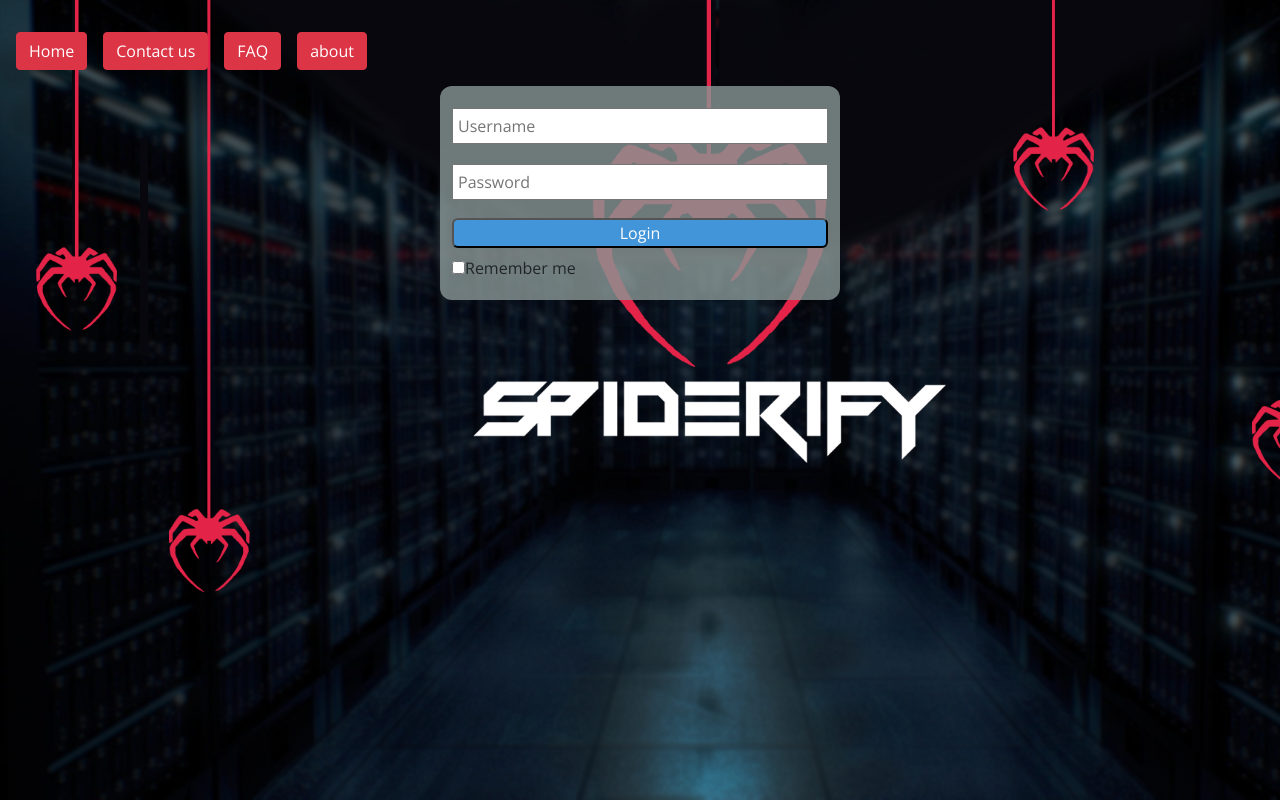
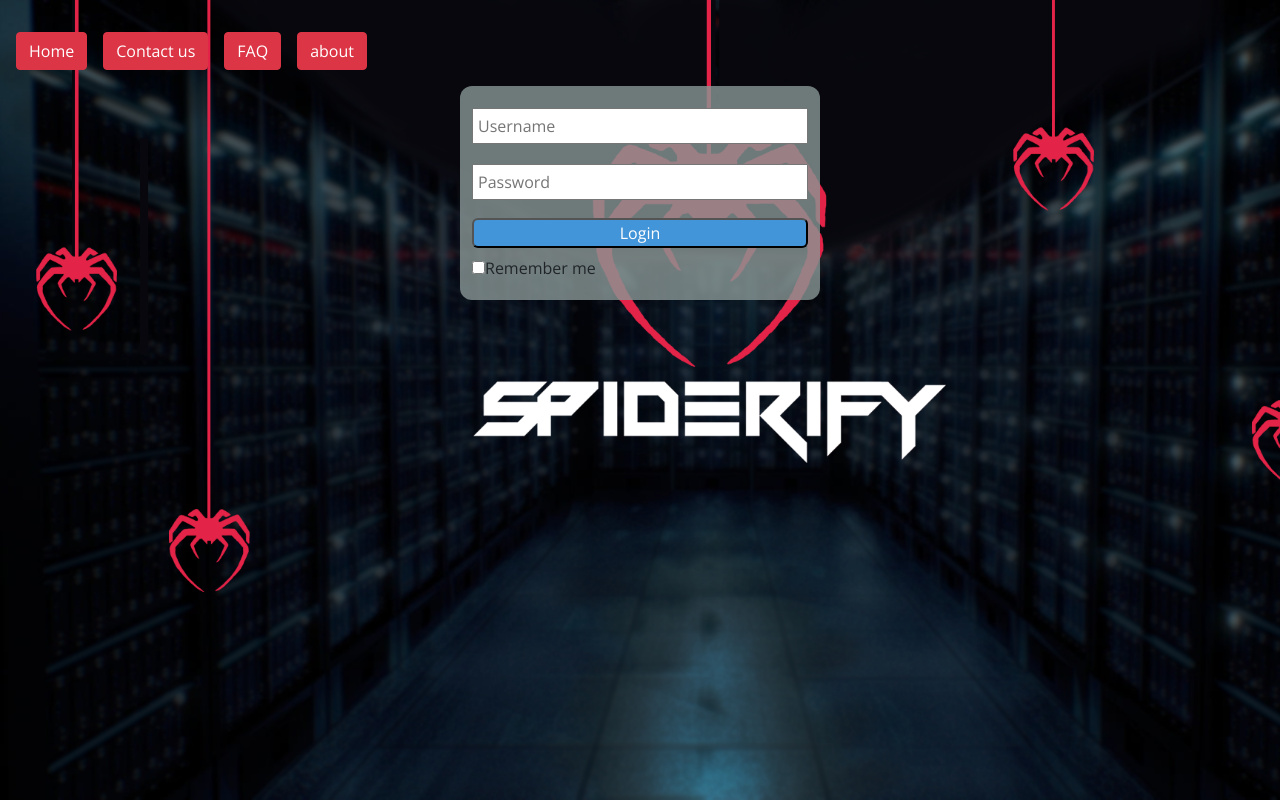
Before and after one commit to SpideriFy-Scraper/SpideriFy-Frontend, a React (Create React App) app in the folder spiderify-frontend/: page /Login in a window 1280 px wide. Built offline with nearby package versions, Linux system fonts and the light colour scheme.

Commit message:
changed the form size being percentage to being 360px

```diff
--- a/spiderify-frontend/src/components/LoginForm.jsx
+++ b/spiderify-frontend/src/components/LoginForm.jsx
@@ -6,7 +6,7 @@ const Wrapper = styled.div`
     margin : 0 auto ;
     text-align : midlle ;
     background-color : rgba(137, 150, 149 , 0.8);
-    width : 400px ;
+    width : 360px ;
     align-items : center;
     border-radius : 12px ;
 
```
